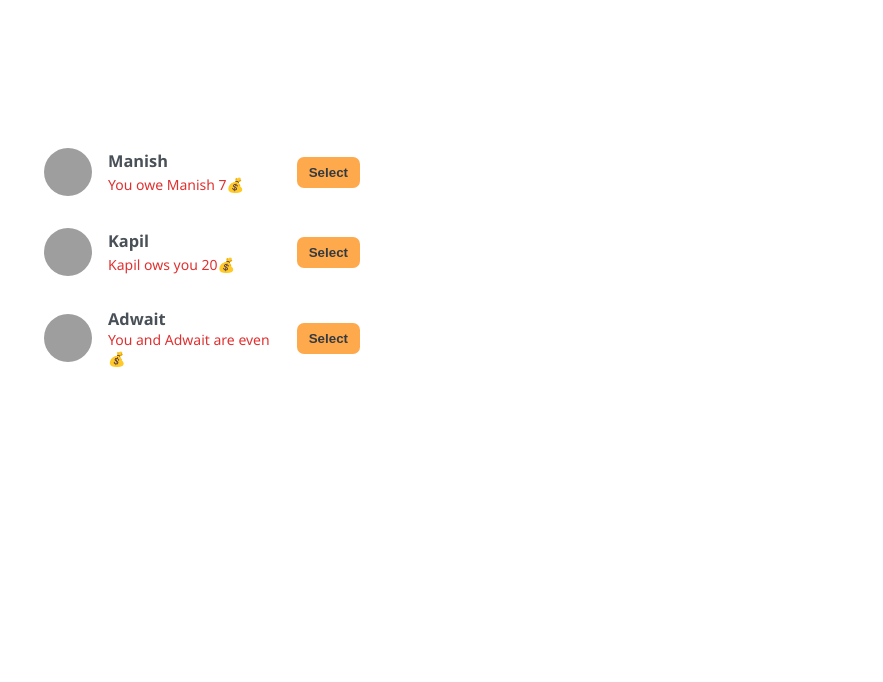
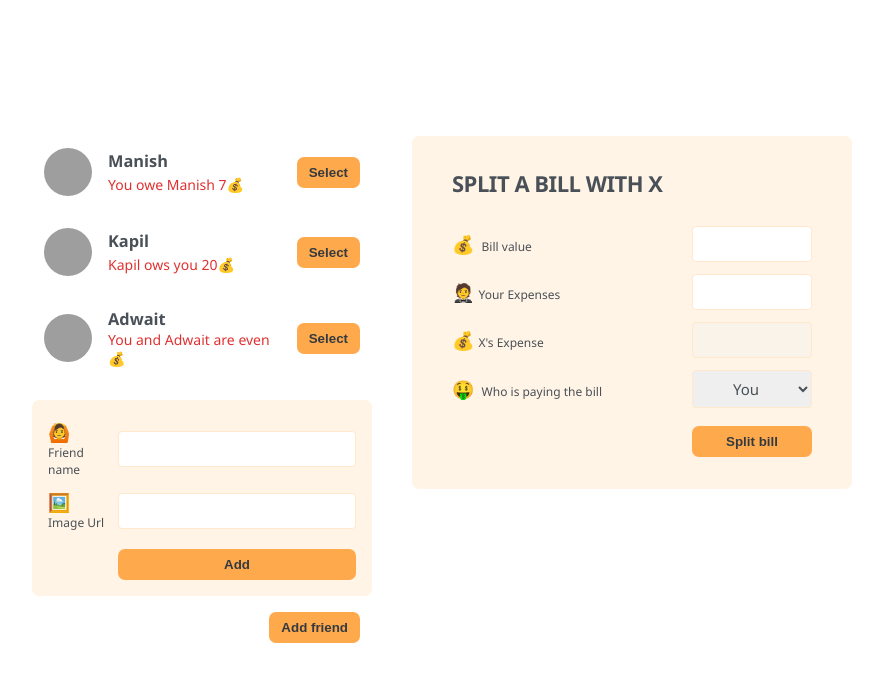
Before and after one commit to mbudhathoki200/Eat-N-Split, a React (Create React App) app: page / in a window 1280 px wide. Shown: the top 682 px of the page, without its empty margins (198-1081 px from the left). Built offline with nearby package versions, Linux system fonts and the light colour scheme; grey boxes are pictures that could not be loaded.

Commit message:
✅Static part

```diff
--- a/src/App.js
+++ b/src/App.js
@@ -24,7 +24,10 @@ export default function App() {
     <div className="app">
       <div className="sidebar">
         <FriendsList data={initialFriends} />
+        <FormAddFriend />
+        <Button>Add friend</Button>
       </div>
+      <FormSplitBill />
     </div>
   );
 }
@@ -57,7 +60,40 @@ function Friend({ friend }) {
       {friend.balance === 0 && (
         <p className="red">You and {friend.name} are even💰</p>
       )}
-      <button className="button">Select</button>
+      <Button>Select</Button>
     </li>
   );
 }
+function Button({ children }) {
+  return <button className="button">{children}</button>;
+}
+function FormAddFriend() {
+  return (
+    <form className="form-add-friend">
+      <label>🙆Friend name</label>
+      <input type="text"></input>
+      <label>🖼️Image Url</label>
+      <input type="text"></input>
+      <Button>Add</Button>
+    </form>
+  );
+}
+function FormSplitBill() {
+  return (
+    <form className="form-split-bill">
+      <h2>Split a bill with X</h2>
+      <label>💰 Bill value</label>
+      <input type="text"></input>
+      <label>🤵Your Expenses</label>
+      <input type="text"></input>
+      <label>💰X's Expense</label>
+      <input type="text" disabled></input>
+      <label>🤑 Who is paying the bill</label>
+      <select>
+        <option value="user">You</option>
+        <option value="friend">X</option>
+      </select>
+      <Button>Split bill</Button>
+    </form>
+  );
+}
--- a/src/index.css
+++ b/src/index.css
@@ -79,3 +79,59 @@ body {
 .red {
   color: #e03131;
 }
+.sidebar > .button {
+  float: right;
+  margin-right: 1.2rem;
+}
+form {
+  display: grid;
+  font-size: 1.2rem;
+  gap: 1.2rem;
+  align-items: center;
+  background: var(--color-lightest);
+  border-radius: 7px;
+}
+.form-add-friend {
+  grid-template-columns: 1fr 1.5fr;
+  padding: 1.6rem;
+  padding-top: 2rem;
+  margin-bottom: 1.6rem;
+}
+label {
+  font-weight: 500;
+}
+label::first-letter {
+  display: inline-block;
+  margin-right: 4px;
+  font-size: 1.8rem;
+}
+form .button {
+  margin-top: 0.6rem;
+  grid-column: 2;
+}
+input,
+select {
+  border-radius: 4px;
+  border: 1px solid var(--color-light);
+  font-family: inherit;
+  color: inherit;
+  font-size: 1.5rem;
+  text-align: center;
+  padding: 0.7rem;
+}
+input:focus,
+select:focus {
+  outline: none;
+  border: 1px solid var(--color-dark);
+}
+.form-split-bill {
+  grid-template-columns: 1fr 12rem;
+  padding: 3.2rem 4rem;
+}
+form h2 {
+  grid-column: 1/-1;
+  font-size: 2.2rem;
+  margin-bottom: 1.6rem;
+  letter-spacing: -0.5px;
+  text-transform: uppercase;
+}
```
